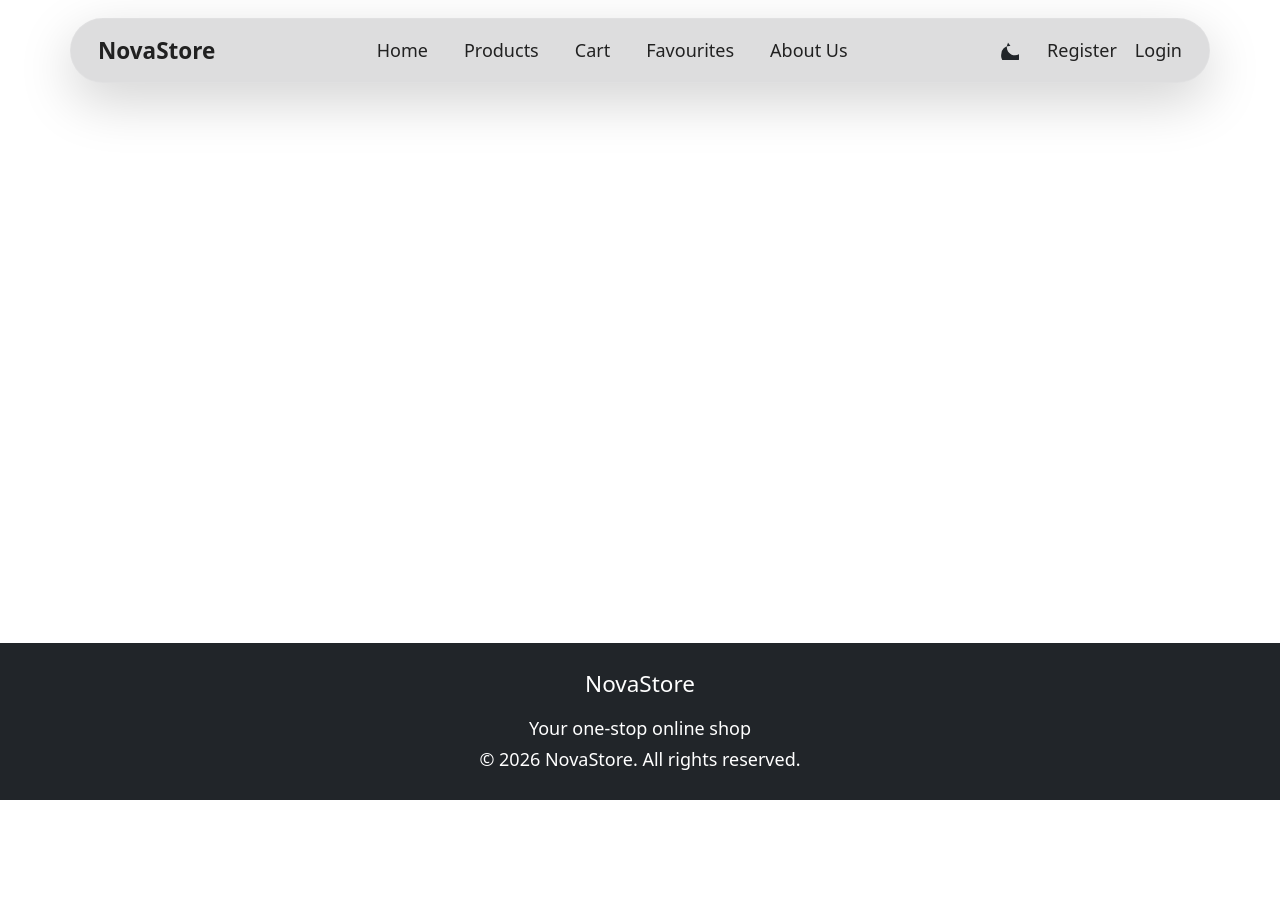
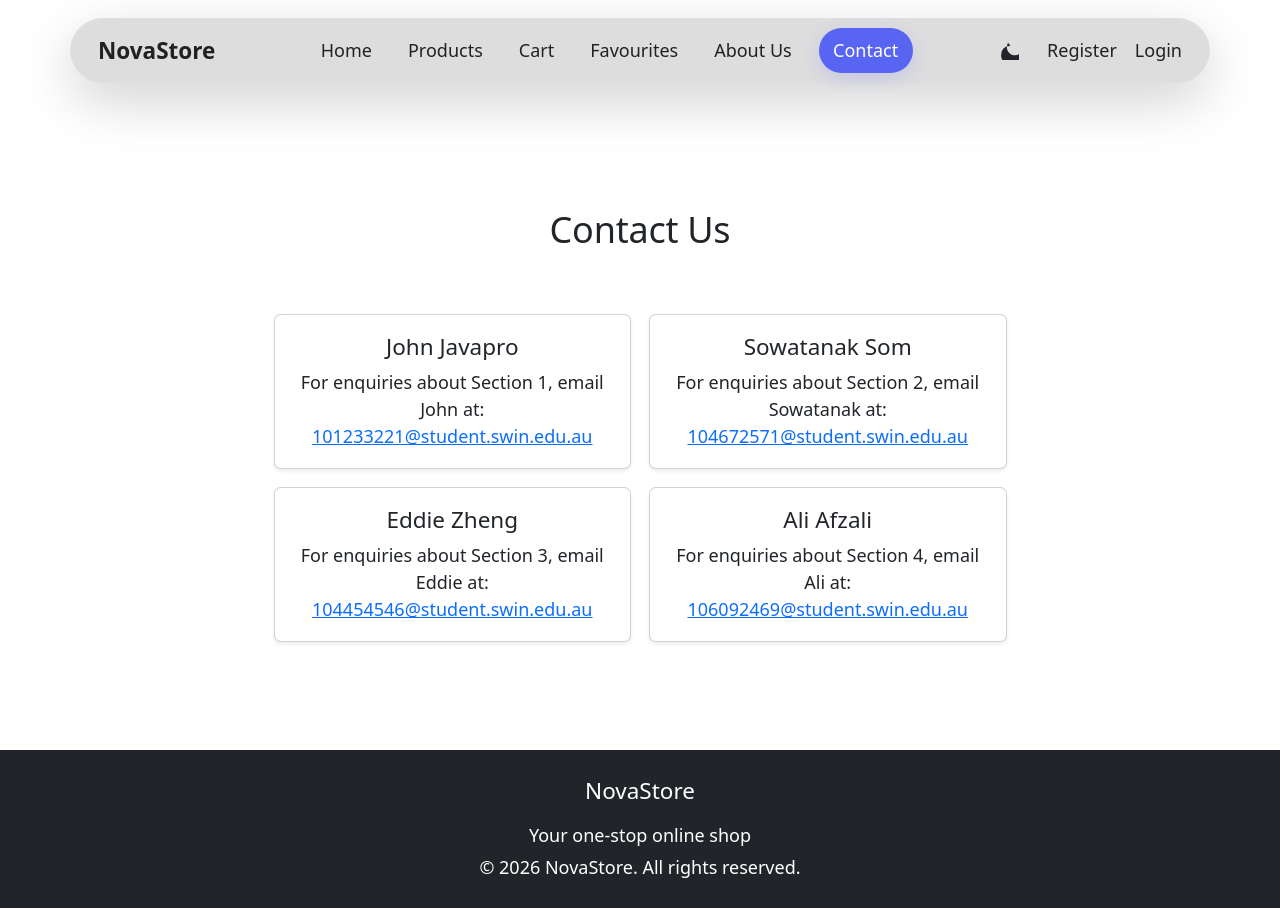
Before and after one commit to e-u-e/COS30043_Group_Project, a Vue app: page /contact in a window 1280 px wide. Before the commit the page ends 800 px from the top, so only its background shows below. Built offline with nearby package versions, Linux system fonts and the light colour scheme.

Commit message:
added a contacts page

```diff
--- a/src/components/Navbar.vue
+++ b/src/components/Navbar.vue
@@ -53,6 +53,10 @@
 
           <li class="nav-item">
             <router-link class="nav-link text-white-50 p-2" to="/about">About Us</router-link>
+          </li>
+
+          <li class="nav-item">
+            <router-link class="nav-link text-white-50 p-2" to="/contact">Contact</router-link>
           </li>
 
         </ul>
--- a/src/router/index.js
+++ b/src/router/index.js
@@ -5,6 +5,7 @@ import ProductListView from '../views/ProductListView.vue'
 import ProductDetailView from '../views/ProductDetailView.vue'
 import FavouritesView from '../views/Favourites.vue'
 import AboutView from '../views/About.vue'
+import ContactView from '../views/Contact.vue'
 
 const routes = [
   {
@@ -15,6 +16,10 @@ const routes = [
     path: '/about',
     component: AboutView
 
+  },
+  {
+    path: '/contact',
+    component: ContactView
   },
   {
     path: '/products',
--- a/src/views/Contact.vue
+++ b/src/views/Contact.vue
@@ -1,6 +1,51 @@
 <template>
-  <div class="container mt-5">
-    <h2>Contact</h2>
+  <div class="container py-5 mt-5">
+    <div class="row justify-content-center">
+      <div class="col-12 col-lg-8">
+        <div class="text-center mb-4">
+          <h2 class="mb-2">Contact Us</h2>
+          <p class="text-white-50 mb-0">Use these slots to keep all of our contact links in one place.</p>
+        </div>
+
+        <div class="row g-3">
+          <div class="col-12 col-md-6">
+            <div class="card h-100 shadow-sm">
+              <div class="card-body">
+                <h5 class="card-title">John Javapro</h5>
+                <p class="card-text mb-0">For enquiries about Section 1, email John at: <a href="mailto:101233221@student.swin.edu.au">101233221@student.swin.edu.au</a></p>
+              </div>
+            </div>
+          </div>
+
+          <div class="col-12 col-md-6">
+            <div class="card h-100 shadow-sm">
+              <div class="card-body">
+                <h5 class="card-title">Sowatanak Som</h5>
+                <p class="card-text mb-0">For enquiries about Section 2, email Sowatanak at: <a href="mailto:104672571@student.swin.edu.au">104672571@student.swin.edu.au</a></p>
+              </div>
+            </div>
+          </div>
+
+          <div class="col-12 col-md-6">
+            <div class="card h-100 shadow-sm">
+              <div class="card-body">
+                <h5 class="card-title">Eddie Zheng</h5>
+                <p class="card-text mb-0">For enquiries about Section 3, email Eddie at: <a href="mailto:104454546@student.swin.edu.au">104454546@student.swin.edu.au</a></p>
+              </div>
+            </div>
+          </div>
+
+          <div class="col-12 col-md-6">
+            <div class="card h-100 shadow-sm">
+              <div class="card-body">
+                <h5 class="card-title">Ali Afzali</h5>
+                <p class="card-text mb-0">For enquiries about Section 4, email Ali at: <a href="mailto:106092469@student.swin.edu.au">106092469@student.swin.edu.au</a></p>
+              </div>
+            </div>
+          </div>
+        </div>
+      </div>
+    </div>
   </div>
 </template>
 
```
Also changed, not shown: 1 other file (tests, documents, lock files or other folders).
